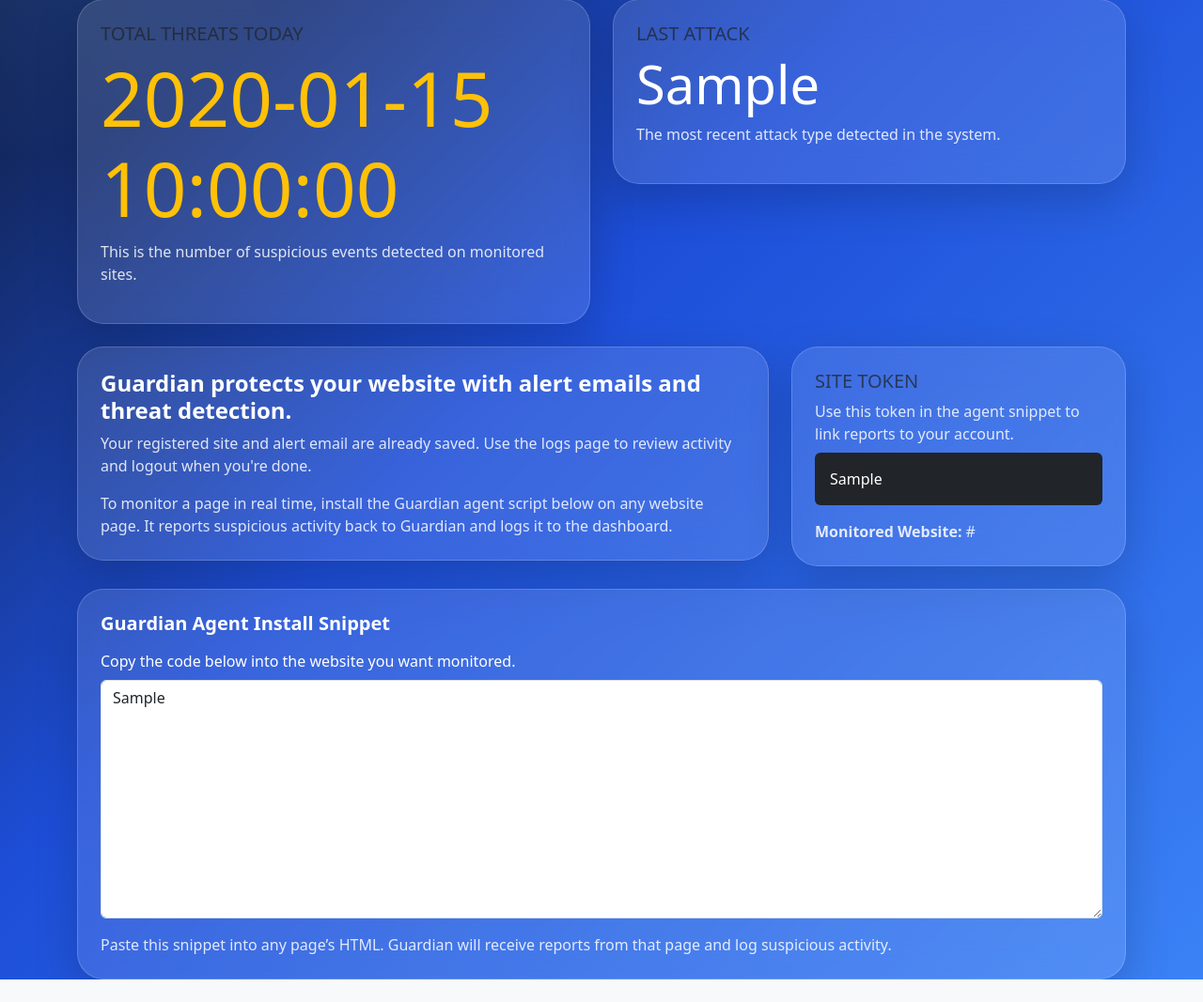
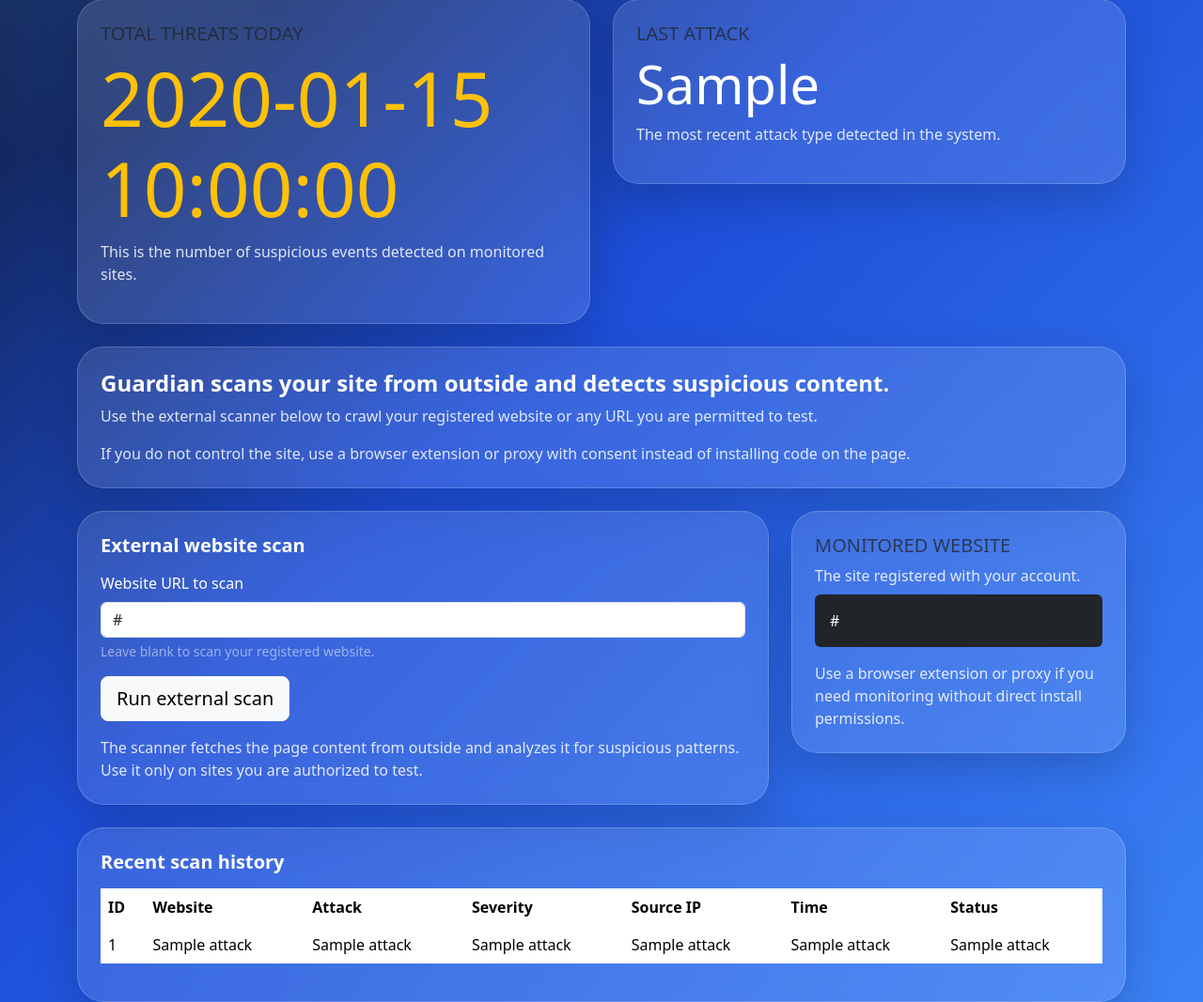
Before and after one commit to Ogaremma/Guardian, a FastAPI app: template templates/dashboard.html in a window 1280 px wide. Shown: the part 187-1254 px from the top of the page at 94% size. Before the commit the page ends 1230 px from the top, so only its background shows below. Run offline with FastAPI, Linux system fonts and the light colour scheme; the template is opened without the code that fills it: most values are stand-ins (such as "Sample title", 1, 10 or a date in 2020).

Commit message:
configured the guardian agent

```diff
--- a/app/database.py
+++ b/app/database.py
@@ -243,4 +243,20 @@ def get_all_attacks():
 
     return rows
 
+
+def get_recent_attacks_by_username(username: str, limit: int = 5):
+
+    cursor.execute(
+        """
+        SELECT id, website, attack_type, severity, source_ip, timestamp, status
+        FROM attacks
+        WHERE username = ?
+        ORDER BY id DESC
+        LIMIT ?
+        """,
+        (username, limit)
+    )
+
+    return cursor.fetchall()
+
 connection.commit()
--- a/app/main.py
+++ b/app/main.py
@@ -1,4 +1,6 @@
-from urllib.parse import quote
+from urllib.parse import quote, urlparse
+import re
+import urllib.request
 
 from fastapi import FastAPI, Form, Request
 from fastapi.middleware.cors import CORSMiddleware
@@ -9,6 +11,7 @@ from app.database import (
     email_exists,
     get_all_attacks,
     get_last_attack,
+    get_recent_attacks_by_username,
     get_total_attacks,
     get_user_by_token,
     get_user_by_username,
@@ -29,6 +32,25 @@ app.add_middleware(
     allow_headers=["*"],
 )
 templates = Jinja2Templates(directory="templates")
+
+
+def fetch_html_content(url: str) -> str | None:
+    try:
+        request_obj = urllib.request.Request(
+            url,
+            headers={"User-Agent": "GuardianScanner/1.0"}
+        )
+        with urllib.request.urlopen(request_obj, timeout=15) as response:
+            content_type = response.info().get("Content-Type", "")
+            body = response.read()
+
+        if "text/html" not in content_type.lower():
+            return ""
+
+        return body.decode("utf-8", errors="ignore")
+    except Exception:
+        return None
+
 
 @app.get("/", response_class=HTMLResponse)
 def landing_page(request: Request):
@@ -74,7 +96,7 @@ def about():
     }
 
 @app.get("/dashboard", response_class=HTMLResponse)
-def dashboard(request: Request):
+def dashboard(request: Request, message: str | None = None, message_type: str = "info"):
     username = request.cookies.get("guardian_user")
     if not username:
         return RedirectResponse(url=f"/login?message={quote('Please login first.')}&message_type=warning", status_code=303)
@@ -86,26 +108,7 @@ def dashboard(request: Request):
     total_attacks = get_total_attacks()
     last_attack = get_last_attack()
     website = user[2]
-    site_token = user[4]
-    agent_snippet = f"""<script>
-(function() {{
-    const guardianEndpoint = '{request.base_url}agent/report';
-    const payload = {{
-        site_token: '{site_token}',
-        url: window.location.href,
-        title: document.title,
-        search: window.location.search,
-        user_agent: navigator.userAgent,
-        referrer: document.referrer
-    }};
-
-    fetch(guardianEndpoint, {{
-        method: 'POST',
-        headers: {{ 'Content-Type': 'application/json' }},
-        body: JSON.stringify(payload)
-    }});
-}})();
-</script>"""
+    recent_attacks = get_recent_attacks_by_username(username)
 
     return templates.TemplateResponse(
         request=request,
@@ -115,10 +118,55 @@ def dashboard(request: Request):
             "last_attack": last_attack,
             "username": username,
             "website": website,
-            "site_token": site_token,
-            "agent_snippet": agent_snippet,
+            "message": message,
+            "message_type": message_type,
+            "recent_attacks": recent_attacks,
         }
     )
+
+@app.post("/scan")
+def scan(request: Request, scan_url: str = Form(...)):
+    username = request.cookies.get("guardian_user")
+    if not username:
+        return RedirectResponse(url=f"/login?message={quote('Please login first.')}&message_type=warning", status_code=303)
+
+    user = get_user_by_username(username)
+    if not user:
+        return RedirectResponse(url=f"/login?message={quote('Please login first.')}&message_type=warning", status_code=303)
+
+    if not scan_url:
+        scan_url = user[2]
+
+    if not scan_url.startswith(("http://", "https://")):
+        scan_url = f"http://{scan_url}"
+
+    html_content = fetch_html_content(scan_url)
+    if html_content is None:
+        message = quote("External scan failed: unable to retrieve the site.")
+        return RedirectResponse(url=f"/dashboard?message={message}&message_type=danger", status_code=303)
+
+    title_match = re.search(r"<title>(.*?)</title>", html_content, re.IGNORECASE | re.DOTALL)
+    title = title_match.group(1).strip() if title_match else ""
+    search = urlparse(scan_url).query
+
+    result = inspect_agent_report(scan_url, title, search, request.client.host)
+    if not result["safe"]:
+        username_val, email, website, _, _ = user
+        log_attack(username_val, result["reason"], request.client.host)
+        save_attack(
+            website=website,
+            attack_type=result["reason"],
+            severity=result["severity"],
+            source_ip=request.client.host,
+            username=username_val
+        )
+        message = quote(f"External scan found suspicious content: {result['reason']}")
+        message_type = "danger"
+    else:
+        message = quote("External scan completed. No suspicious content found.")
+        message_type = "success"
+
+    return RedirectResponse(url=f"/dashboard?message={message}&message_type={message_type}", status_code=303)
 
 @app.get("/logs", response_class=HTMLResponse)
 def logs(request: Request):
--- a/templates/dashboard.html
+++ b/templates/dashboard.html
@@ -78,39 +78,91 @@
             </div>
         </div>
 
+        {% if message %}
+        <div class="mb-4">
+            <div class="alert alert-{{ message_type }} alert-dismissible fade show" role="alert">
+                {{ message }}
+                <button type="button" class="btn-close" data-bs-dismiss="alert" aria-label="Close"></button>
+            </div>
+        </div>
+        {% endif %}
+
+        <div class="row mt-4">
+            <div class="col-lg-12">
+                <div class="hero-card p-4 shadow-lg">
+                    <h4 class="fw-bold">Guardian scans your site from outside and detects suspicious content.</h4>
+                    <p class="mb-3 text-white-75">Use the external scanner below to crawl your registered website or any
+                        URL you are permitted to test.</p>
+                    <p class="mb-0 text-white-75">If you do not control the site, use a browser extension or proxy with
+                        consent instead of installing code on the page.</p>
+                </div>
+            </div>
+        </div>
+
         <div class="row mt-4">
             <div class="col-lg-8">
                 <div class="hero-card p-4 shadow-lg">
-                    <h4 class="fw-bold">Guardian protects your website with alert emails and threat detection.</h4>
-                    <p class="mb-3 text-white-75">Your registered site and alert email are already saved. Use the logs
-                        page to review activity and logout when you're done.</p>
-                    <p class="mb-0 text-white-75">To monitor a page in real time, install the Guardian agent script
-                        below on any website page. It reports suspicious activity back to Guardian and logs it to the
-                        dashboard.</p>
+                    <h5 class="fw-bold mb-3">External website scan</h5>
+                    <form action="/scan" method="POST">
+                        <div class="mb-3">
+                            <label class="form-label text-white">Website URL to scan</label>
+                            <input class="form-control" type="url" name="scan_url" value="{{ website }}"
+                                placeholder="https://example.com">
+                            <div class="form-text text-white-50">Leave blank to scan your registered website.</div>
+                        </div>
+                        <button class="btn btn-light btn-lg" type="submit">Run external scan</button>
+                    </form>
+                    <p class="text-white-75 mt-3 mb-0">The scanner fetches the page content from outside and analyzes it
+                        for suspicious patterns. Use it only on sites you are authorized to test.</p>
                 </div>
             </div>
             <div class="col-lg-4">
                 <div class="dashboard-card p-4 shadow-lg">
-                    <h5 class="text-uppercase text-muted">Site Token</h5>
-                    <p class="text-white-75 mb-2">Use this token in the agent snippet to link reports to your account.
-                    </p>
-                    <div class="p-3 mb-3 bg-dark rounded text-break">{{ site_token }}</div>
-                    <p class="text-white-75 mb-0"><strong>Monitored Website:</strong> {{ website }}</p>
+                    <h5 class="text-uppercase text-muted">Monitored Website</h5>
+                    <p class="text-white-75 mb-2">The site registered with your account.</p>
+                    <div class="p-3 mb-3 bg-dark rounded text-break">{{ website }}</div>
+                    <p class="text-white-75 mb-0">Use a browser extension or proxy if you need monitoring without direct
+                        install permissions.</p>
                 </div>
             </div>
         </div>
 
         <div class="row mt-4">
             <div class="col-12">
-                <div class="hero-card p-4 shadow-lg">
-                    <h5 class="fw-bold mb-3">Guardian Agent Install Snippet</h5>
-                    <div class="mb-3">
-                        <label class="form-label text-white">Copy the code below into the website you want
-                            monitored.</label>
-                        <textarea class="form-control" rows="10" readonly>{{ agent_snippet }}</textarea>
+                <div class="dashboard-card p-4 shadow-lg">
+                    <h5 class="fw-bold mb-3">Recent scan history</h5>
+                    {% if recent_attacks %}
+                    <div class="table-responsive">
+                        <table class="table table-borderless table-hover text-white align-middle">
+                            <thead>
+                                <tr>
+                                    <th>ID</th>
+                                    <th>Website</th>
+                                    <th>Attack</th>
+                                    <th>Severity</th>
+                                    <th>Source IP</th>
+                                    <th>Time</th>
+                                    <th>Status</th>
+                                </tr>
+                            </thead>
+                            <tbody>
+                                {% for attack in recent_attacks %}
+                                <tr>
+                                    <td>{{ attack[0] }}</td>
+                                    <td class="text-break">{{ attack[1] }}</td>
+                                    <td>{{ attack[2] }}</td>
+                                    <td>{{ attack[3] }}</td>
+                                    <td>{{ attack[4] }}</td>
+                                    <td>{{ attack[5] }}</td>
+                                    <td>{{ attack[6] }}</td>
+                                </tr>
+                                {% endfor %}
+                            </tbody>
+                        </table>
                     </div>
-                    <p class="text-white-75 mb-0">Paste this snippet into any page’s HTML. Guardian will receive reports
-                        from that page and log suspicious activity.</p>
+                    {% else %}
+                    <p class="text-white-75 mb-0">No recent scans or suspicious activity has been recorded yet.</p>
+                    {% endif %}
                 </div>
             </div>
         </div>
```
